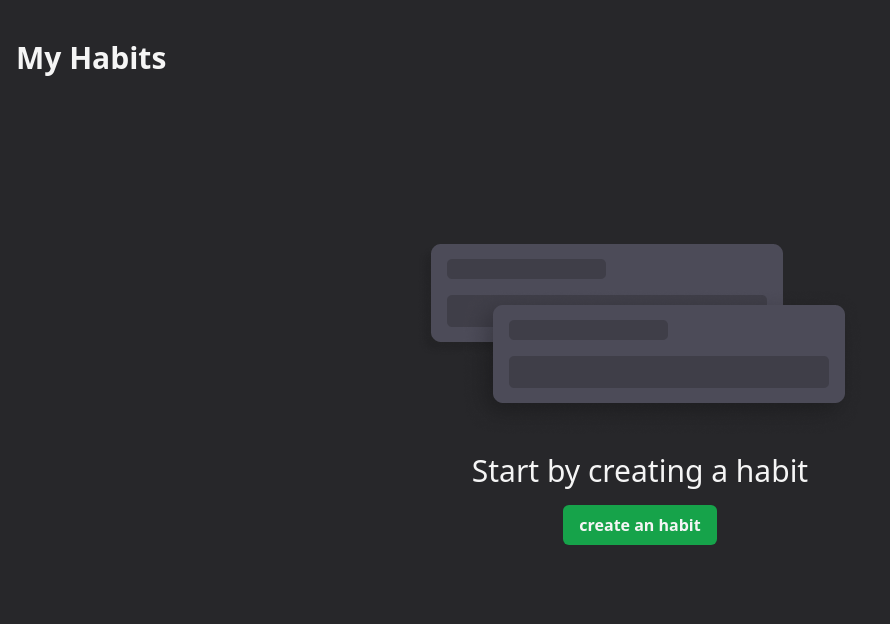
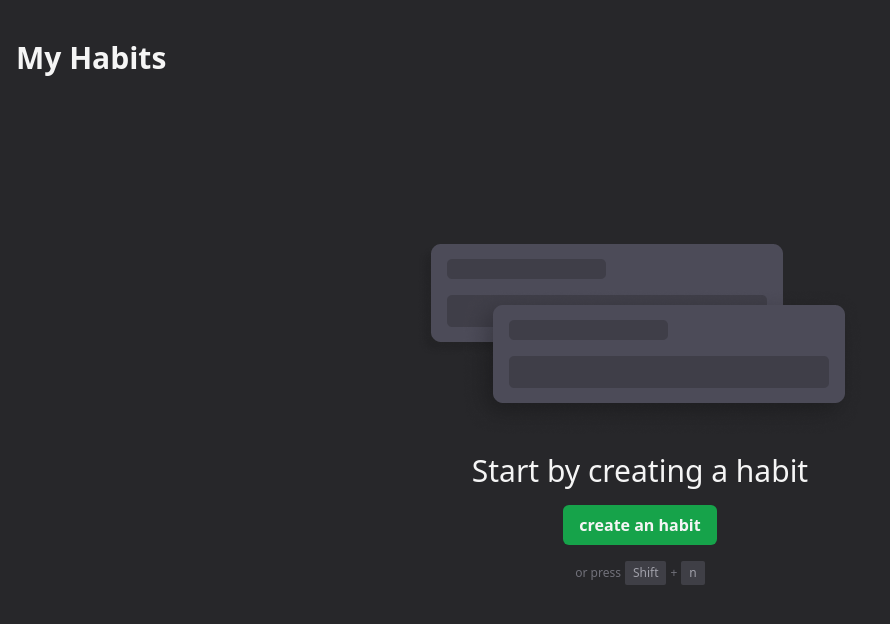
Before and after one commit to GuidoCarda/doguihabits, a React (Vite) app: page / in a window 1280 px wide. Shown: the top 624 px of the page, without its empty margins (0-890 px from the left). Built offline with nearby package versions, Linux system fonts and the light colour scheme.

Commit message:
feat: new shortcuts, ui work  - Close modal on Esc Press  - Open modal shortcut ui hint on Empty State component

```diff
--- a/src/components/Modal.jsx
+++ b/src/components/Modal.jsx
@@ -65,7 +65,7 @@ export const Backdrop = ({ children }) => {
       animate="visible"
       exit="hidden"
       className={clsx(
-        "fixed inset-0 h-screen w-full px-4",
+        "fixed inset-0 h-screen w-full",
         "bg-black/50 backdrop-blur-[2px] md:px-4",
         "grid place-items-center"
       )}
--- a/src/hooks/useKeyPress.jsx
+++ b/src/hooks/useKeyPress.jsx
@@ -10,7 +10,7 @@ const useKeyPress = (keys, callback, node = null) => {
   const handleKeyPress = useCallback(
     (event) => {
       if (
-        event.shiftKey &&
+        event.shiftKey ||
         keys.some((key) => event.key.toLowerCase() === key.toLowerCase())
       ) {
         callbackRef.current(event);
--- a/src/pages/Habits.jsx
+++ b/src/pages/Habits.jsx
@@ -24,19 +24,23 @@ const Habits = () => {
 
   const { sortHabits } = useHabitsActions();
 
+  const handleClose = () => {
+    setIsOpen(false);
+    setInput("");
+  };
+
   const onKeyPress = (event) => {
     event.preventDefault();
     if (event.shiftKey && event.key.toLowerCase() === "n") {
       setIsOpen(true);
     }
+
+    if (event.key === "Escape") {
+      handleClose();
+    }
   };
 
-  useKeyPress(["n"], onKeyPress);
-
-  const handleClose = () => {
-    setIsOpen(false);
-    setInput("");
-  };
+  useKeyPress(["n", "Escape"], onKeyPress);
 
   const handleSort = (e) => {
     const mode = e.target.id;
@@ -121,6 +125,16 @@ const EmptyState = ({ onClick }) => {
       >
         create an habit
       </button>
+      <div className="relative flex  items-center gap-1 text-xs text-zinc-500">
+        <span className="">or press</span>
+        <key className="grid place-content-center px-2 h-6  rounded-sm bg-zinc-700 text-zinc-400">
+          Shift
+        </key>
+        <span>+</span>
+        <key className="grid place-content-center px-2 h-6  rounded-sm bg-zinc-700 text-zinc-400">
+          n
+        </key>
+      </div>
     </motion.div>
   );
 };
```
